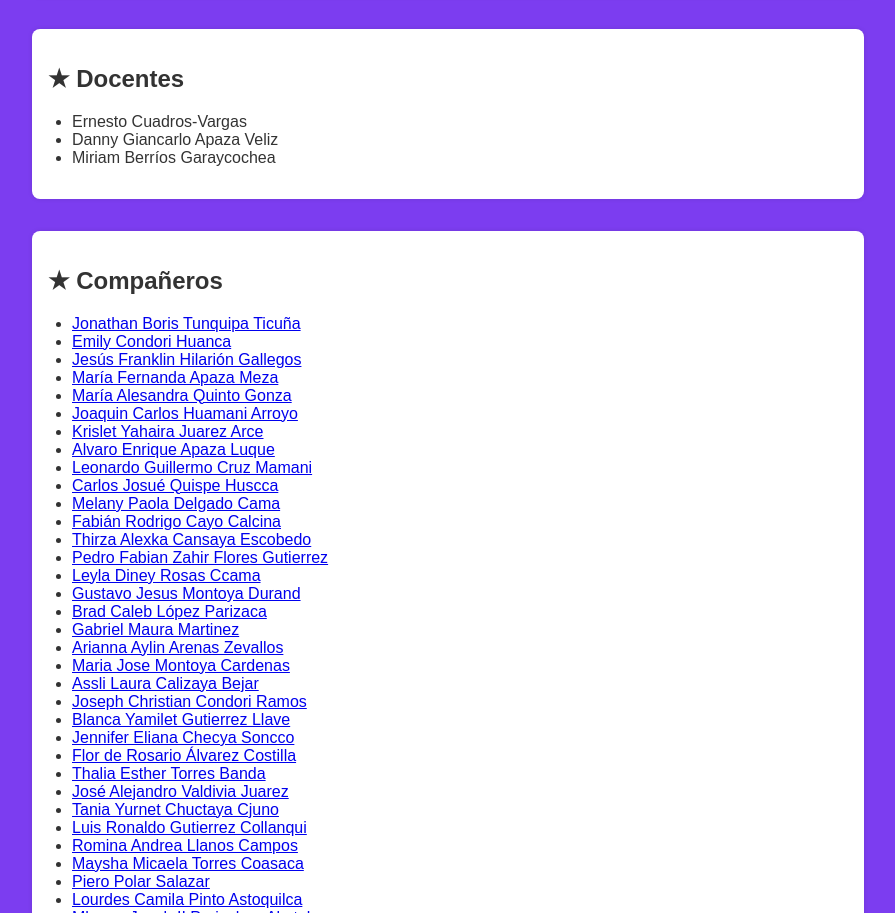
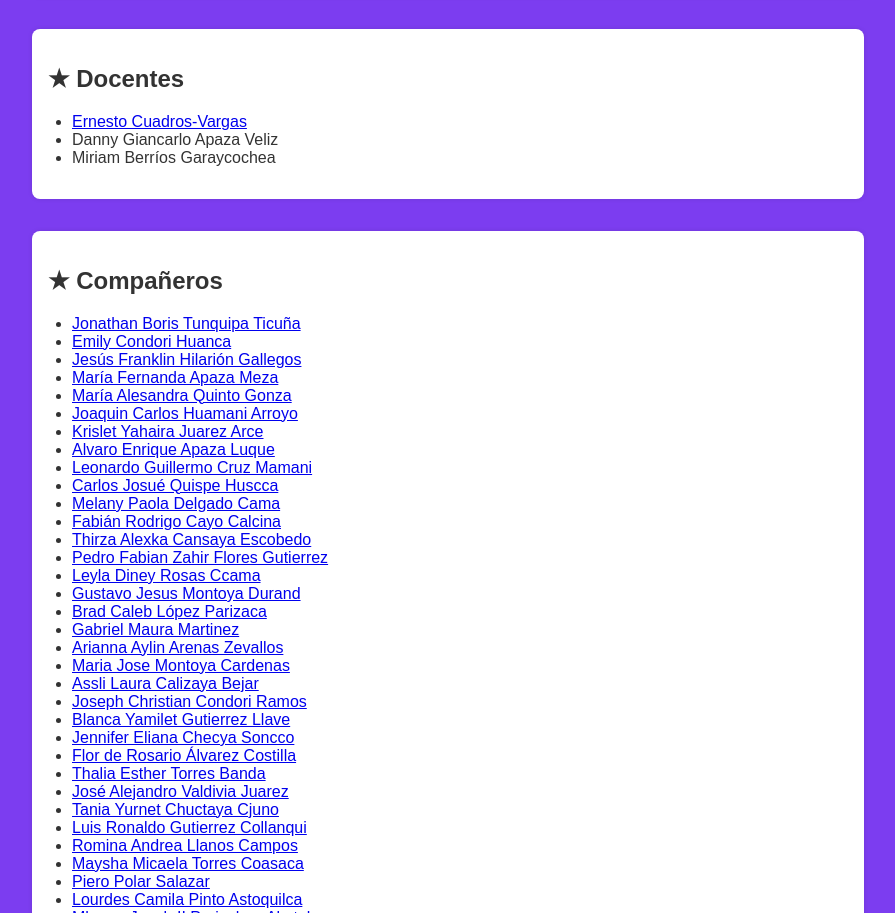
Before and after one commit to esthefani-manuela-rivera-gonzales/Pweb02, a plain HTML site: page index.html in a window 1280 px wide. Shown: the part 1361-2274 px from the top of the page, without its empty margins (192-1087 px from the left). Drawn offline with Linux system fonts and the light colour scheme.

```diff
--- a/index.html
+++ b/index.html
@@ -63,7 +63,7 @@
   <section class="docentes">
     <h2>★ Docentes</h2>
     <ul>
-      <li>Ernesto Cuadros-Vargas</li>
+      <li><a href="https://www.linkedin.com/in/ecuadrosv/" target="_blank">Ernesto Cuadros-Vargas</a></li>
       <li>Danny Giancarlo Apaza Veliz</li>
       <li>Miriam Berríos Garaycochea</li>
     </ul>
```
